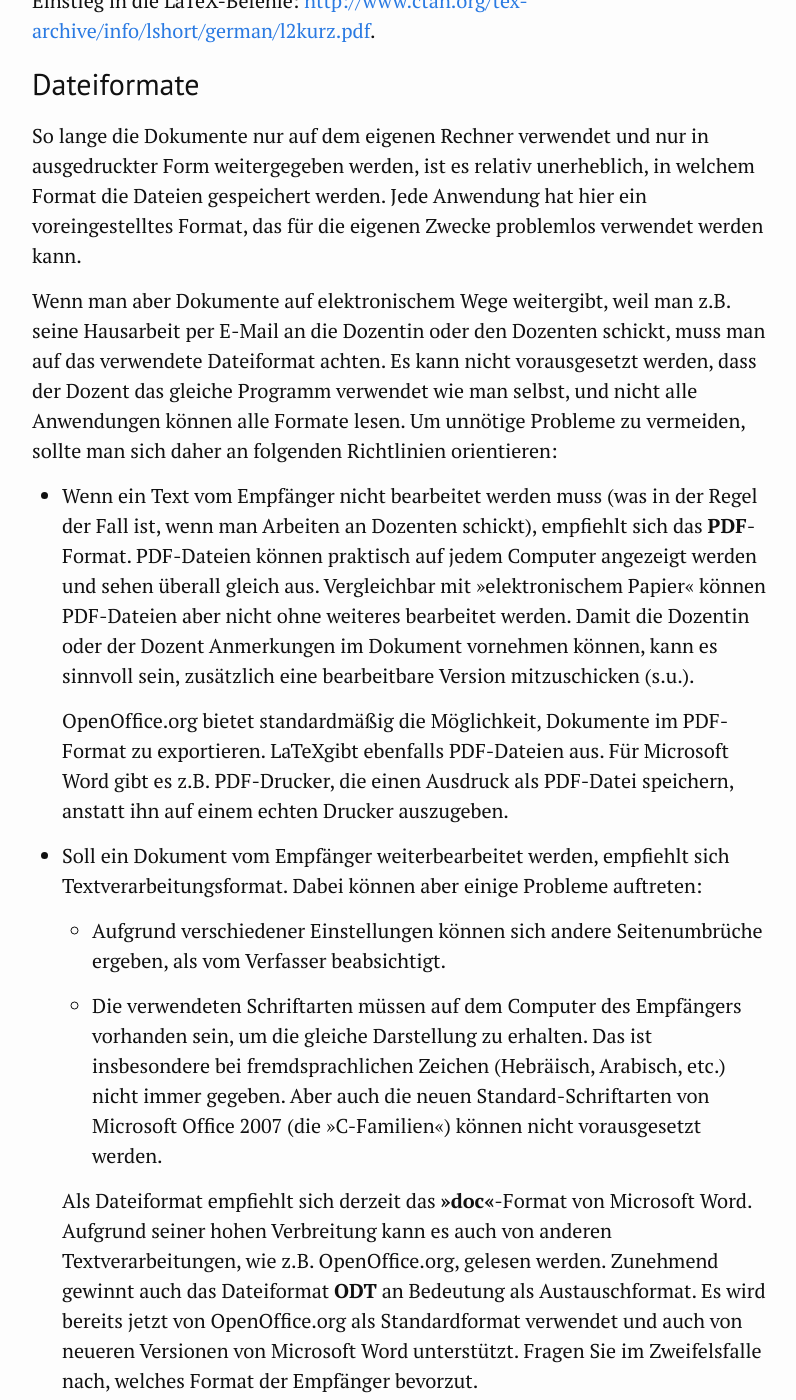
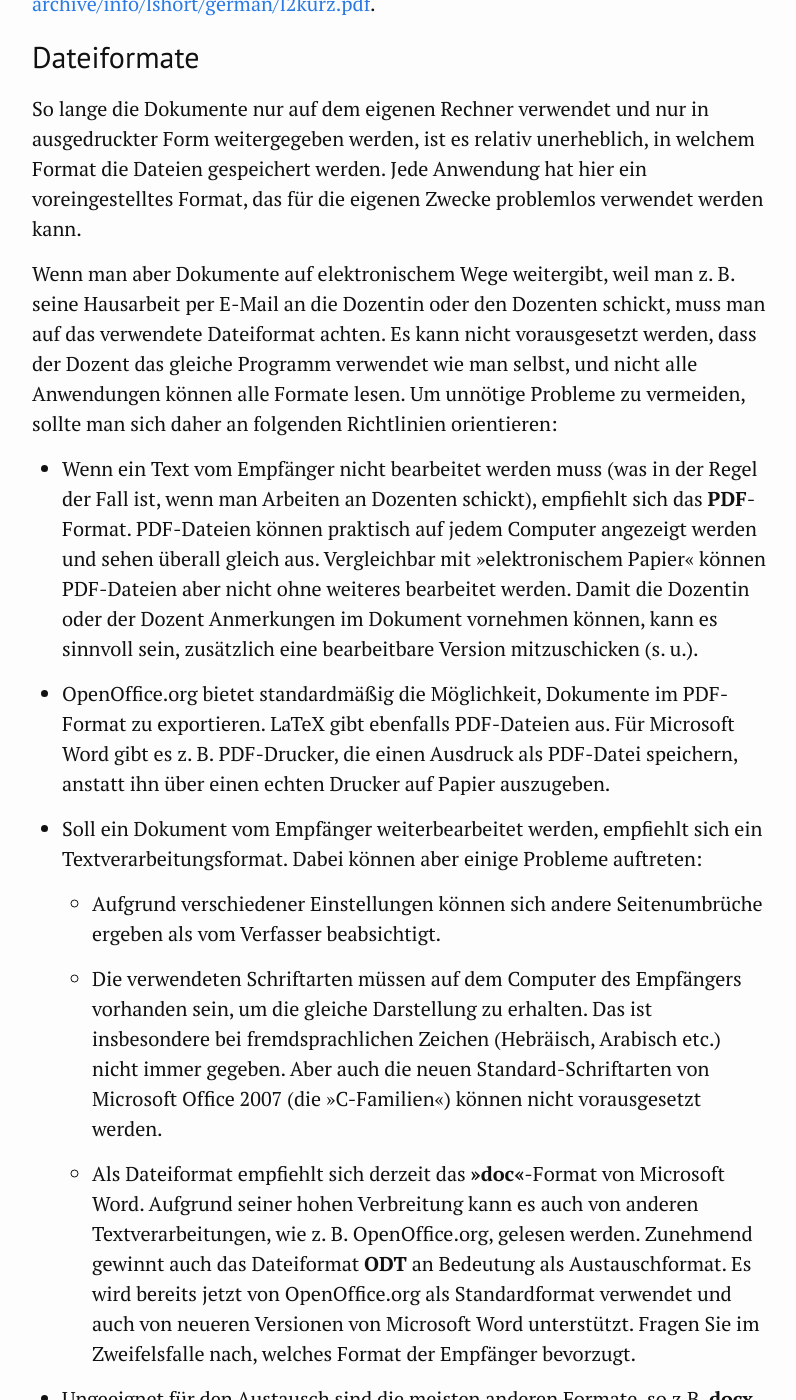
Before and after one commit to CERES-RUB/wissenschaftliches-arbeiten, a Jekyll site: the page built from 06_Textverarbeitung.md, in a window 1280 px wide and 1400 px high, scrolled down 4111 px. Shown: the whole window, without its empty margins (238-1034 px from the left). Built offline with Jekyll 4.4.1, drawn with Linux system fonts in a browser that asks for light colours; some of the changed text lies outside the part shown.

Commit message:
Update 06_Textverarbeitung.md

```diff
--- a/06_Textverarbeitung.md
+++ b/06_Textverarbeitung.md
@@ -37,7 +37,7 @@ Microsoft Word ist ein verbreitetes Textverarbeitungsprogramm und Teil des Progr
 
 Microsoft Word verwendet seit Version 2007 eine grundlegend erneuerte Benutzeroberfläche und neue Dateiformate, die mit alten Versionen von Microsoft Office nicht kompatibel sind. Microsoft Office ist für die Betriebssysteme Windows und MacOSX erhältlich.
 
-Nähere Informationen siehe <http://office.microsoft.com/>.
+Nähere Informationen siehe <https://products.office.com>.
 
 **OpenOffice.org Writer**
 
@@ -81,24 +81,24 @@ Der Einstieg in LaTeX kann etwas verwirrend sein, da LaTeX aus verschiedenen, un
 
 Die Distribution »TeXLive« umfasst alle benötigten Komponenten und kann unter <http://www.tug.org/texlive/> heruntergeladen werden. TeXLive steht für Windows, MacOSX, Linux und andere Systeme zur Verfügung.
 
-Bei Interesse an diesem Programm bietet die LaTeX-Kurzeinführung einen guten Einstieg in die LaTeX-Befehle: <http://www.ctan.org/tex-archive/info/lshort/german/l2kurz.pdf>.
+Bei Interesse an diesem Programm bietet die LaTeX-Kurzeinführung einen guten Einstieg in die LaTeX-Befehle: <http://ctan.sharelatex.com/tex-archive/info/lshort/german/l2kurz.pdf>.
 
 ## Dateiformate {#sec:dateiformate}
 
 So lange die Dokumente nur auf dem eigenen Rechner verwendet und nur in ausgedruckter Form weitergegeben werden, ist es relativ unerheblich, in welchem Format die Dateien gespeichert werden. Jede Anwendung hat hier ein voreingestelltes Format, das für die eigenen Zwecke problemlos verwendet werden kann.
 
-Wenn man aber Dokumente auf elektronischem Wege weitergibt, weil man z.B. seine Hausarbeit per E-Mail an die Dozentin oder den Dozenten schickt, muss man auf das verwendete Dateiformat achten. Es kann nicht vorausgesetzt werden, dass der Dozent das gleiche Programm verwendet wie man selbst, und nicht alle Anwendungen können alle Formate lesen. Um unnötige Probleme zu vermeiden, sollte man sich daher an folgenden Richtlinien orientieren:
+Wenn man aber Dokumente auf elektronischem Wege weitergibt, weil man z. B. seine Hausarbeit per E-Mail an die Dozentin oder den Dozenten schickt, muss man auf das verwendete Dateiformat achten. Es kann nicht vorausgesetzt werden, dass der Dozent das gleiche Programm verwendet wie man selbst, und nicht alle Anwendungen können alle Formate lesen. Um unnötige Probleme zu vermeiden, sollte man sich daher an folgenden Richtlinien orientieren:
 
--   Wenn ein Text vom Empfänger nicht bearbeitet werden muss (was in der Regel der Fall ist, wenn man Arbeiten an Dozenten schickt), empfiehlt sich das **PDF**-Format. PDF-Dateien können praktisch auf jedem Computer angezeigt werden und sehen überall gleich aus. Vergleichbar mit »elektronischem Papier« können PDF-Dateien aber nicht ohne weiteres bearbeitet werden. Damit die Dozentin oder der Dozent Anmerkungen im Dokument vornehmen können, kann es sinnvoll sein, zusätzlich eine bearbeitbare Version mitzuschicken (s.u.).
+-   Wenn ein Text vom Empfänger nicht bearbeitet werden muss (was in der Regel der Fall ist, wenn man Arbeiten an Dozenten schickt), empfiehlt sich das **PDF**-Format. PDF-Dateien können praktisch auf jedem Computer angezeigt werden und sehen überall gleich aus. Vergleichbar mit »elektronischem Papier« können PDF-Dateien aber nicht ohne weiteres bearbeitet werden. Damit die Dozentin oder der Dozent Anmerkungen im Dokument vornehmen können, kann es sinnvoll sein, zusätzlich eine bearbeitbare Version mitzuschicken (s. u.).
 
-    OpenOffice.org bietet standardmäßig die Möglichkeit, Dokumente im PDF-Format zu exportieren. LaTeXgibt ebenfalls PDF-Dateien aus. Für Microsoft Word gibt es z.B. PDF-Drucker, die einen Ausdruck als PDF-Datei speichern, anstatt ihn auf einem echten Drucker auszugeben.
+-   OpenOffice.org bietet standardmäßig die Möglichkeit, Dokumente im PDF-Format zu exportieren. LaTeX gibt ebenfalls PDF-Dateien aus. Für Microsoft Word gibt es z. B. PDF-Drucker, die einen Ausdruck als PDF-Datei speichern, anstatt ihn über einen echten Drucker auf Papier auszugeben.
 
--   Soll ein Dokument vom Empfänger weiterbearbeitet werden, empfiehlt sich Textverarbeitungsformat. Dabei können aber einige Probleme auftreten:
+-   Soll ein Dokument vom Empfänger weiterbearbeitet werden, empfiehlt sich ein Textverarbeitungsformat. Dabei können aber einige Probleme auftreten:
 
-    -   Aufgrund verschiedener Einstellungen können sich andere Seitenumbrüche ergeben, als vom Verfasser beabsichtigt.
+    -   Aufgrund verschiedener Einstellungen können sich andere Seitenumbrüche ergeben als vom Verfasser beabsichtigt.
 
-    -   Die verwendeten Schriftarten müssen auf dem Computer des Empfängers vorhanden sein, um die gleiche Darstellung zu erhalten. Das ist insbesondere bei fremdsprachlichen Zeichen (Hebräisch, Arabisch, etc.) nicht immer gegeben. Aber auch die neuen Standard-Schriftarten von Microsoft Office 2007 (die »C-Familien«) können nicht vorausgesetzt werden.
+    -   Die verwendeten Schriftarten müssen auf dem Computer des Empfängers vorhanden sein, um die gleiche Darstellung zu erhalten. Das ist insbesondere bei fremdsprachlichen Zeichen (Hebräisch, Arabisch etc.) nicht immer gegeben. Aber auch die neuen Standard-Schriftarten von Microsoft Office 2007 (die »C-Familien«) können nicht vorausgesetzt werden.
 
-    Als Dateiformat empfiehlt sich derzeit das **»doc«**-Format von Microsoft Word. Aufgrund seiner hohen Verbreitung kann es auch von anderen Textverarbeitungen, wie z.B. OpenOffice.org, gelesen werden. Zunehmend gewinnt auch das Dateiformat **ODT** an Bedeutung als Austauschformat. Es wird bereits jetzt von OpenOffice.org als Standardformat verwendet und auch von neueren Versionen von Microsoft Word unterstützt. Fragen Sie im Zweifelsfalle nach, welches Format der Empfänger bevorzut.
+    -   Als Dateiformat empfiehlt sich derzeit das **»doc«**-Format von Microsoft Word. Aufgrund seiner hohen Verbreitung kann es auch von anderen Textverarbeitungen, wie z. B. OpenOffice.org, gelesen werden. Zunehmend gewinnt auch das Dateiformat **ODT** an Bedeutung als Austauschformat. Es wird bereits jetzt von OpenOffice.org als Standardformat verwendet und auch von neueren Versionen von Microsoft Word unterstützt. Fragen Sie im Zweifelsfalle nach, welches Format der Empfänger bevorzugt.
 
 -   Ungeeignet für den Austausch sind die meisten anderen Formate, so z.B. **docx** von Microsoft Word 2007/2010 oder **wps** von Microsoft Works. Sie können nur von wenigen Textverarbeitungen gelesen werden.
```
Also changed, not shown: other parts of 06_Textverarbeitung.md (+8 -8 lines).
